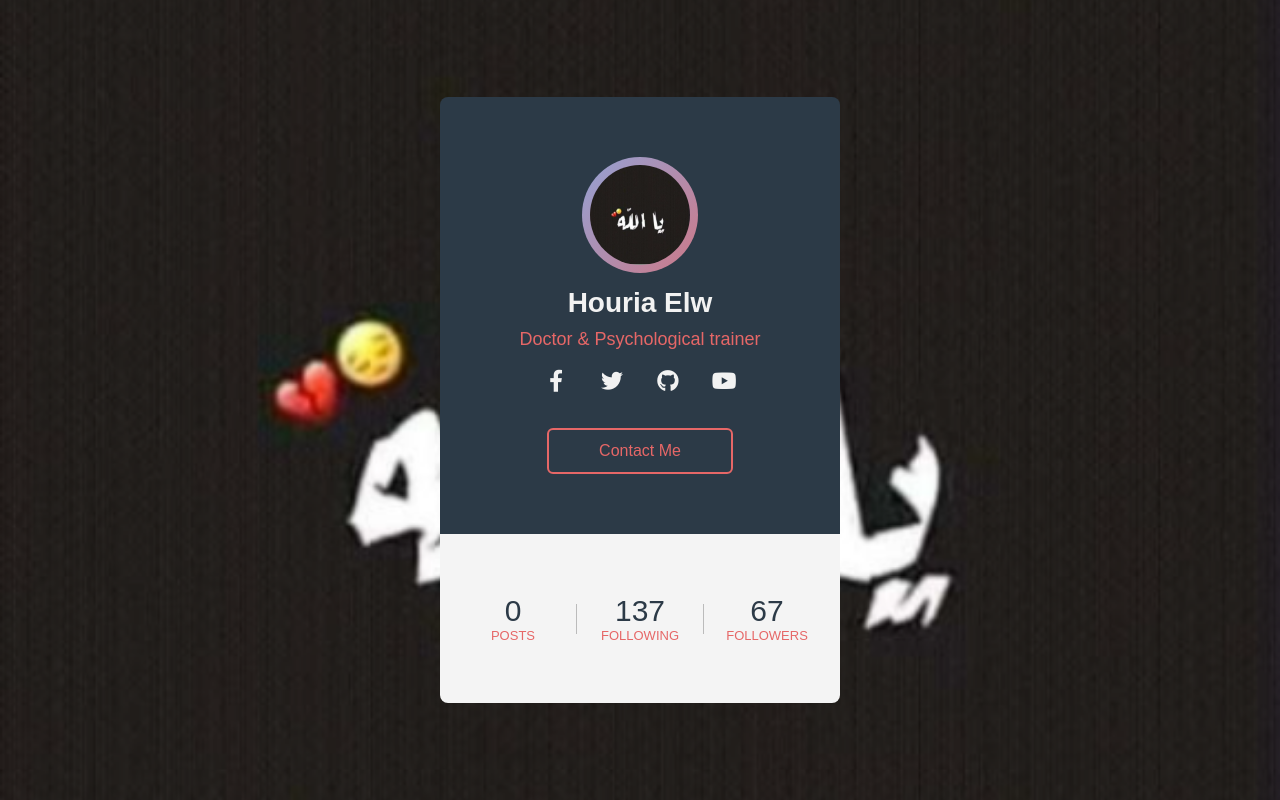
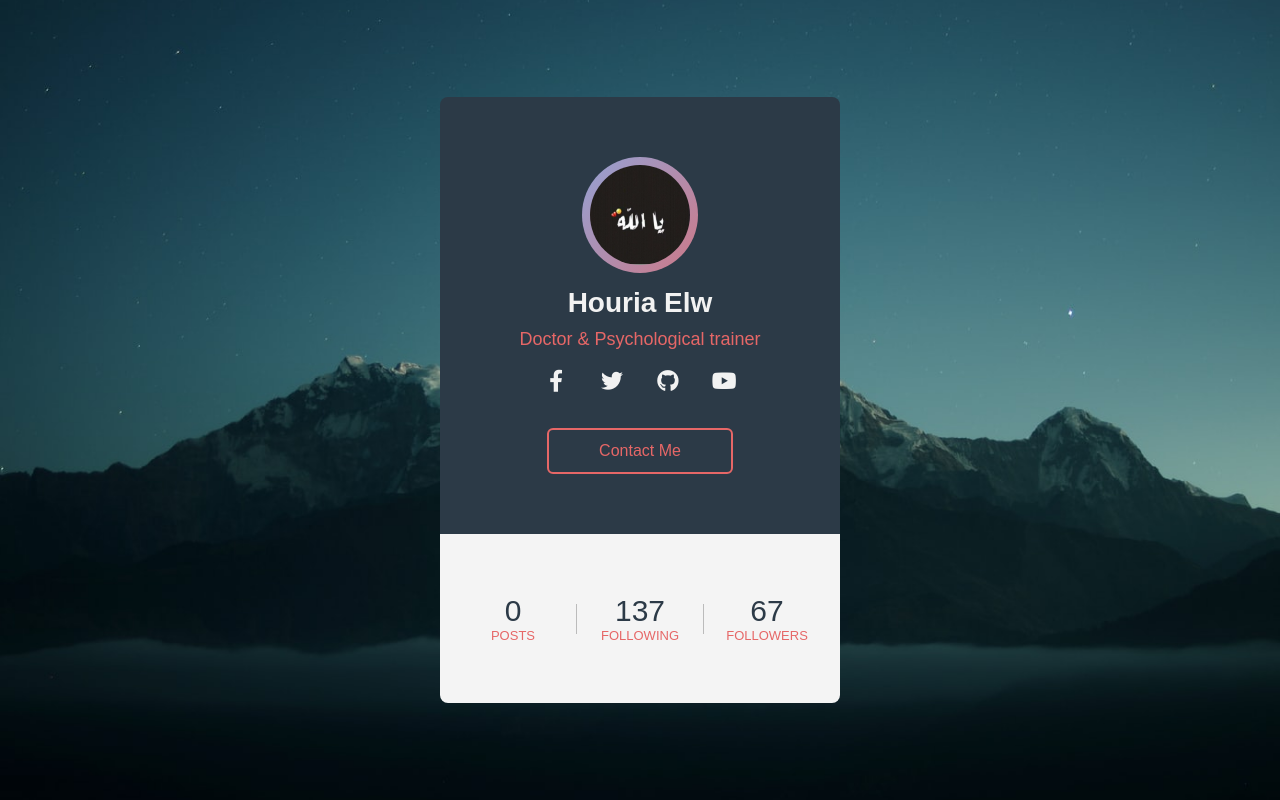
Before and after one commit to filipo3/test, a PHP site: page /Project1.html in a window 1280 px wide. Run offline with PHP 8.4, Linux system fonts and the light colour scheme; some libraries are stand-ins or nearby versions.

Commit message:
project done

```diff
--- a/style.css
+++ b/style.css
@@ -8,7 +8,7 @@
 
 body{
   height: 100vh;
-  background: url(pich.PNG) no-repeat center;
+  background: url(bg.jpg) no-repeat center;
   background-size: cover;
   display: flex;
   align-items: center;
```
Also changed, not shown: bg.jpg (added), 1 other file.
